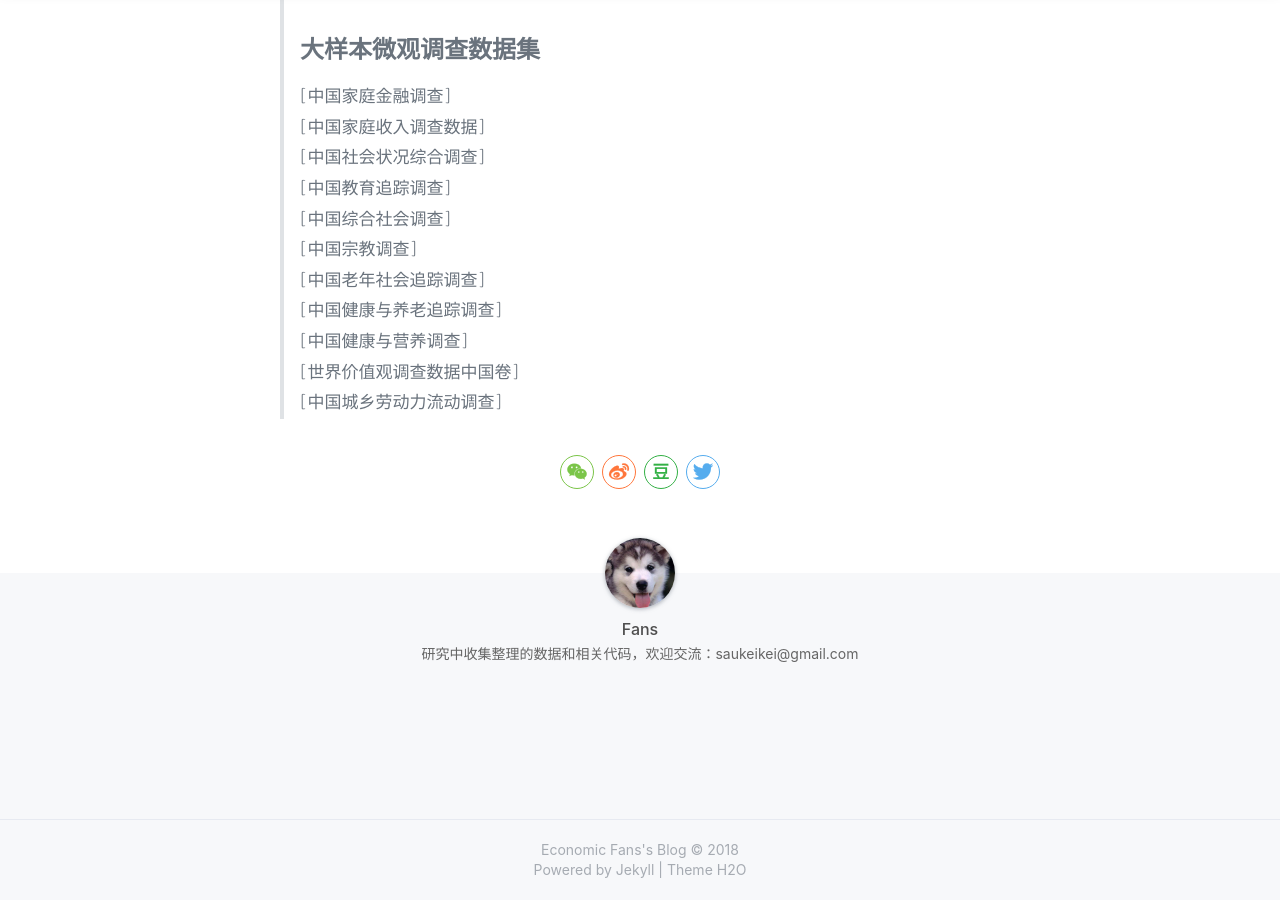
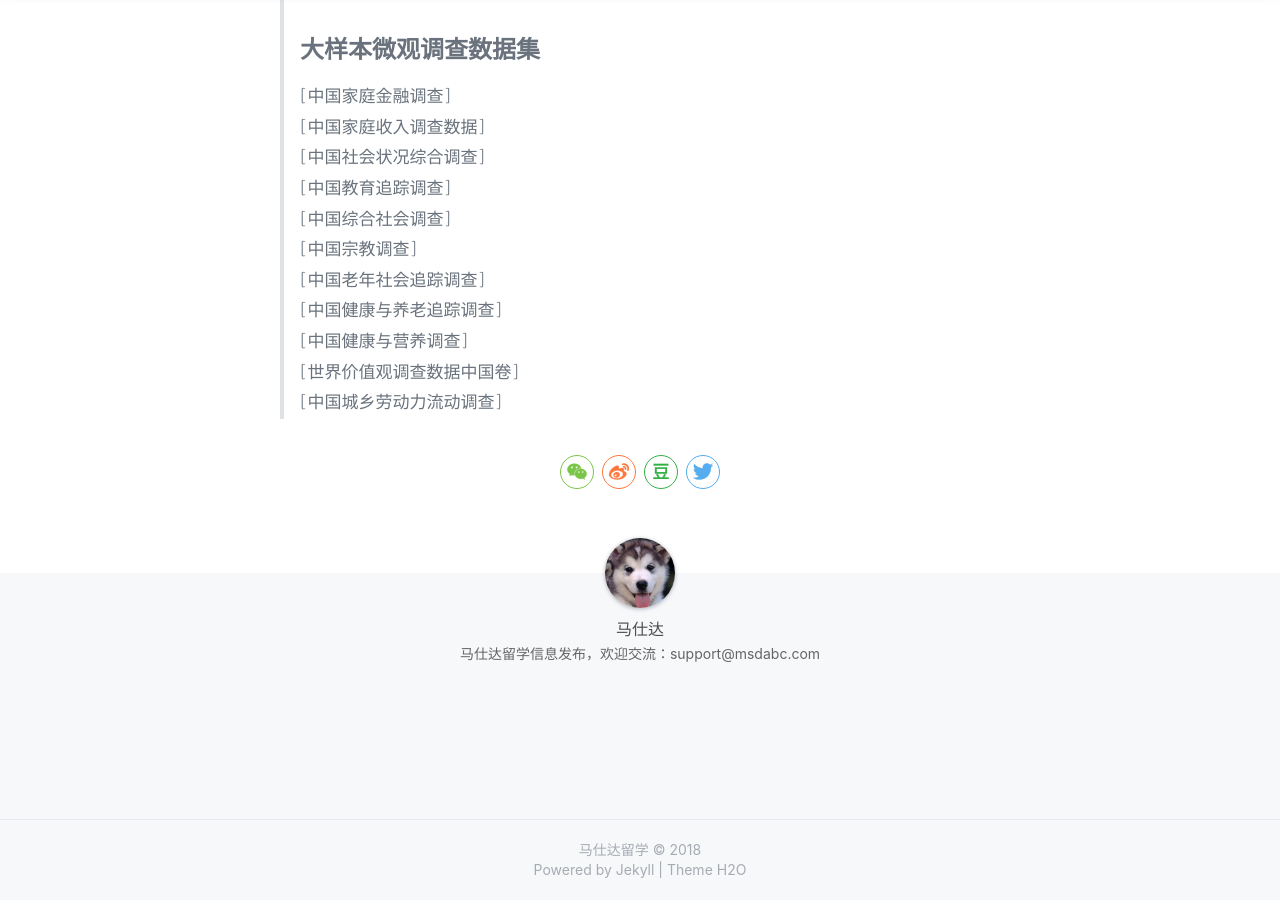
Before and after one commit to u200915986/u200915961.github.io, a Jekyll site: the page built from _posts/2018-09-20-Attention-to-Scale-Scale-aware-Semantic-Image-Segmentation.md, in a window 1280 px wide and 900 px high, scrolled down 747 px. Built offline with Jekyll 4.4.1, drawn with Linux system fonts in a browser that asks for light colours; nearby versions of some CDN libraries; comment, search, counter and statistics services are not loaded; a style sheet for code colours, icons or effects is not loaded.

Commit message:
Update _config.yml

```diff
--- a/_config.yml
+++ b/_config.yml
@@ -1,7 +1,7 @@
 # Site settings 配置站点
-title: "Economic Fans's Blog"
-description: '经济数据和代码'
-keyword: '经济学、微观数据、宏观数据、代码、Stata、matlab、python、R'
+title: "马仕达留学"
+description: '马仕达留学'
+keyword: '留学服务、英国留学、马仕达'
 # url: 'https://u200915961.github.io/' # your host
 
 # if you don't need baseurl, you should leave this value blank.
@@ -17,9 +17,9 @@ footer:
   since: 2018
 
 # Author 配置博主信息
-author: 'Fans'
-nickname: 'Fans'
-bio: '研究中收集整理的数据和相关代码，欢迎交流：saukeikei@gmail.com'
+author: '马仕达'
+nickname: '马仕达'
+bio: '马仕达留学信息发布，欢迎交流：support@msdabc.com'
 avatar: '/assets/img/profile.png'
 
 # Search
@@ -30,7 +30,7 @@ nightMode: true
 
 # Comments 评论功能
 comments:
-  disqus: false
+  disqus: on
   disqus_url: 'https://liaokeyu.disqus.com/embed.js'
 
 # MathJax 公式支持 by Ray-Eldath
```
